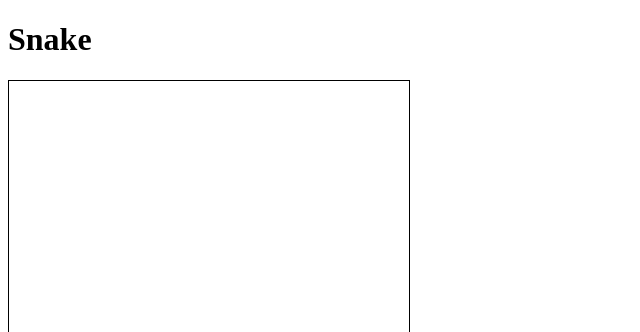
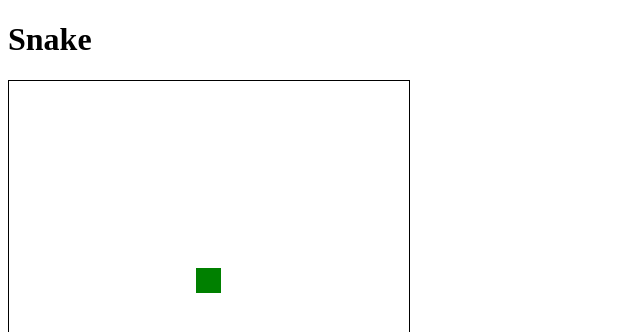
Before and after one commit to MattSBarnett/agentic-snake-maker, a plain HTML site: page index.html in a window 1280 px wide. Shown: the top 332 px of the page, 0-640 px from the left. Drawn offline with Linux system fonts and the light colour scheme.

Commit message:
Add basic snake object

```diff
--- a/index.html
+++ b/index.html
@@ -11,5 +11,13 @@
     >
       Sorry, your browser does not support canvas.
     </canvas>
+
+    <script>
+      const snakePosition = { x: 187, y: 187 };
+      const canvas = document.getElementById("canvas");
+      const ctx = canvas.getContext("2d");
+      ctx.fillStyle = "green";
+      ctx.fillRect(snakePosition["x"], snakePosition["y"], 25, 25);
+    </script>
   </body>
 </html>
```
